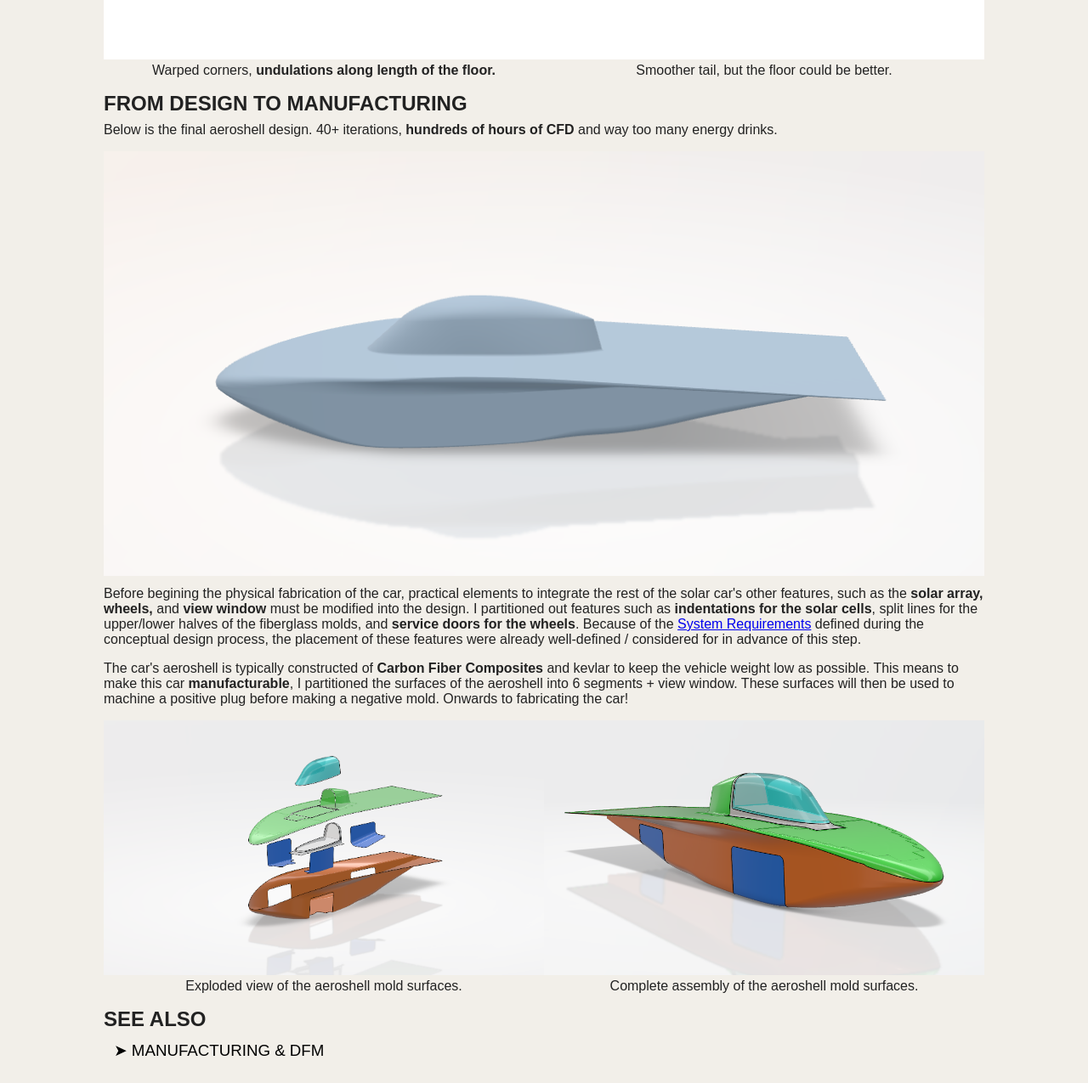
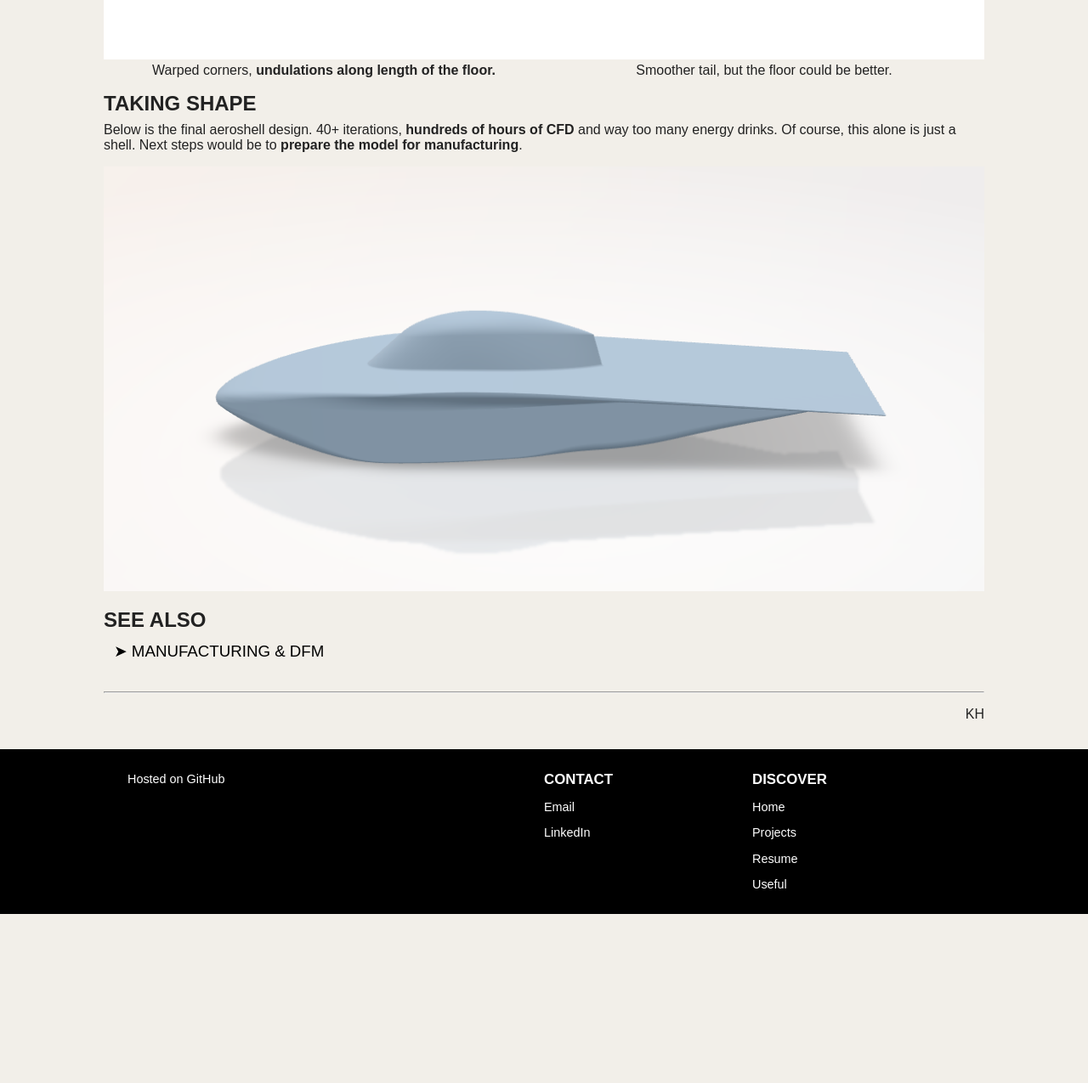
Before and after one commit to KHash22/kai-hashimoto-portfolio, a plain HTML site: page docs/projects-aero-design.html in a window 1280 px wide. Shown: the part 2665-3940 px from the top of the page at 85% size. After the commit the page ends 3741 px from the top, so only its background shows below. Drawn offline with nearby package versions, Linux system fonts and the light colour scheme; a web font is replaced by a local one.

Commit message:
change-dfm

```diff
--- a/docs/projects-aero-design.html
+++ b/docs/projects-aero-design.html
@@ -86,21 +86,9 @@
                 </div>
             </div>
             <div class="main-content">
-                <h2>FROM DESIGN TO MANUFACTURING</h2>
-                <p>Below is the final aeroshell design. 40+ iterations, <b>hundreds of hours of CFD</b> and way too many energy drinks.</p>
+                <h2>TAKING SHAPE</h2>
+                <p>Below is the final aeroshell design. 40+ iterations, <b>hundreds of hours of CFD</b> and way too many energy drinks. Of course, this alone is just a shell. Next steps would be to <b>prepare the model for manufacturing</b>. </p>
                 <img class="project-content-image" src="06-02-images\06-02-01-pictures\aurora-pre-mfg.png">
-                <p>Before begining the physical fabrication of the car, practical elements to integrate the rest of the solar car's other features, such as the <b>solar array, wheels,</b> and <b>view window</b> must be modified into the design. I partitioned out features such as <b>indentations for the solar cells</b>, split lines for the upper/lower halves of the fiberglass molds, and <b>service doors for the wheels</b>. Because of the <a href="projects-systems-engineering.html" target="_blank">System Requirements</a> defined during the conceptual design process, the placement of these features were already well-defined / considered for in advance of this step.</p>
-                <p>The car's aeroshell is typically constructed of <b>Carbon Fiber Composites</b> and kevlar to keep the vehicle weight low as possible. This means to make this car <b>manufacturable</b>, I partitioned the surfaces of the aeroshell into 6 segments + view window. These surfaces will then be used to machine a positive plug before making a negative mold. Onwards to fabricating the car!</p>
-                <div class="distributed-container">
-                    <div class="distributed-column">
-                        <img class="project-content-image" style="max-height: 300px;" src="06-02-images\06-02-01-pictures\aurora-assembly.png">
-                        <p>Exploded view of the aeroshell mold surfaces.</p>
-                    </div>
-                    <div class="distributed-column">
-                        <img class="project-content-image" style="max-height: 300px;" src="06-02-images\06-02-01-pictures\aurora-mfg-body-screenshot.png">
-                        <p>Complete assembly of the aeroshell mold surfaces.</p>
-                    </div>
-                </div>
             </div>
             <div class = "main-content">
                 <h2>SEE ALSO</h2>
```
Also changed, not shown: docs/projects-aurora-mfg.html (+15 -0 lines).
